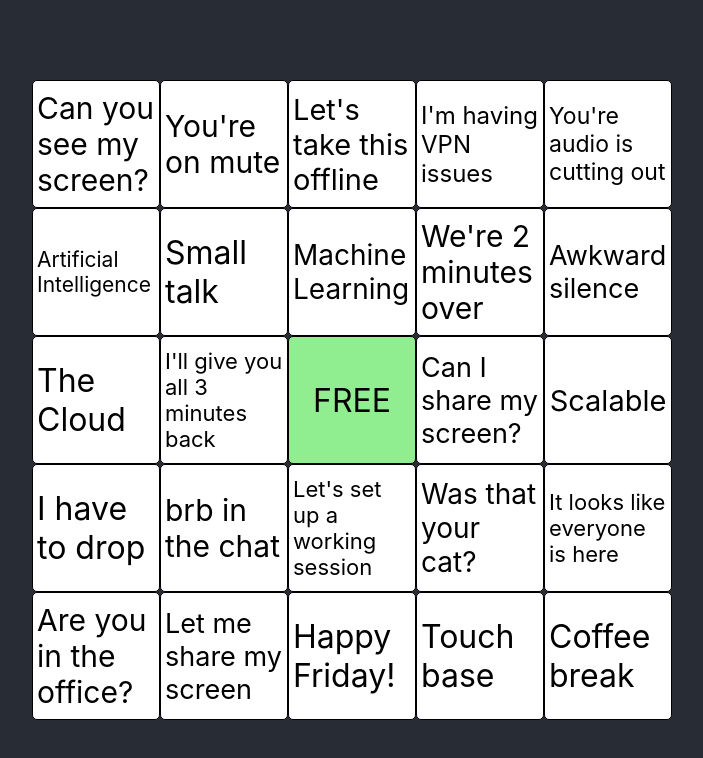
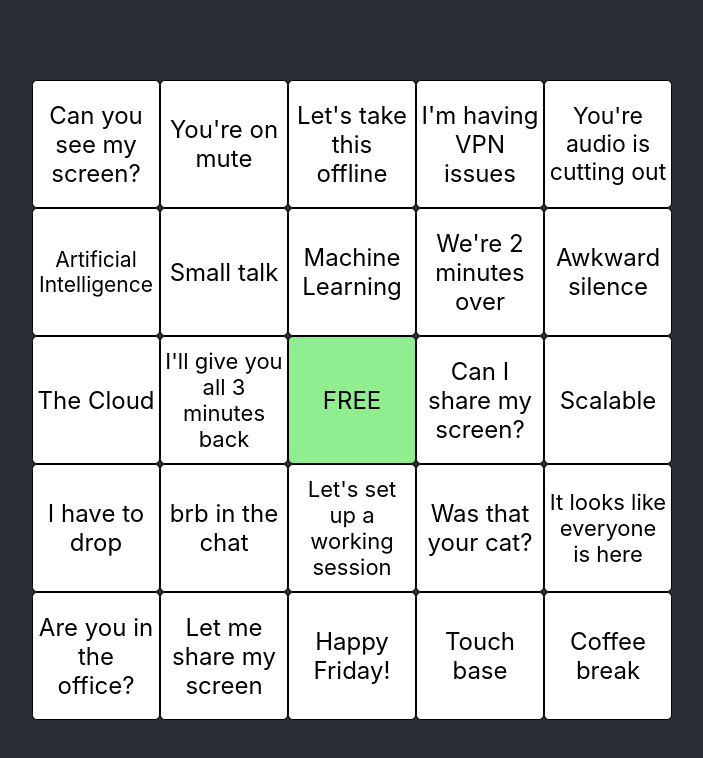
Before and after one commit to jtaavola/buzzword-bingo, a React (Create React App) app: page / in a window 1280 px wide. Shown: the top 758 px of the page, without its empty margins (288-991 px from the left). Built offline with nearby package versions, Linux system fonts and the light colour scheme.

Commit message:
fix flex text cutoff

```diff
--- a/src/components/FluidText/FluidText.js
+++ b/src/components/FluidText/FluidText.js
@@ -5,10 +5,13 @@ const FluidTextContainer = styled.div`
   height: 100%;
   width: 100%;
   display: flex;
-  align-items: center;
-  justify-content: center;
   overflow: scroll;
+`;
+
+const FluidTextItem = styled.div`
+  margin: auto;
   font-size: ${(props) => props.fontSize}px;
+  text-align: center;
 `;
 
 const isOverflowing = (el) => {
@@ -34,13 +37,13 @@ export const FluidText = ({ maxSize, minSize, children }) => {
   }, [children, fontSize, minSize]);
 
   return (
-    <FluidTextContainer fontSize={fontSize} ref={ref}>
-      {children}
+    <FluidTextContainer ref={ref}>
+      <FluidTextItem fontSize={fontSize}>{children}</FluidTextItem>
     </FluidTextContainer>
   );
 };
 
 FluidText.defaultProps = {
-  maxSize: '32',
+  maxSize: '24',
   minSize: '12',
 };
```
